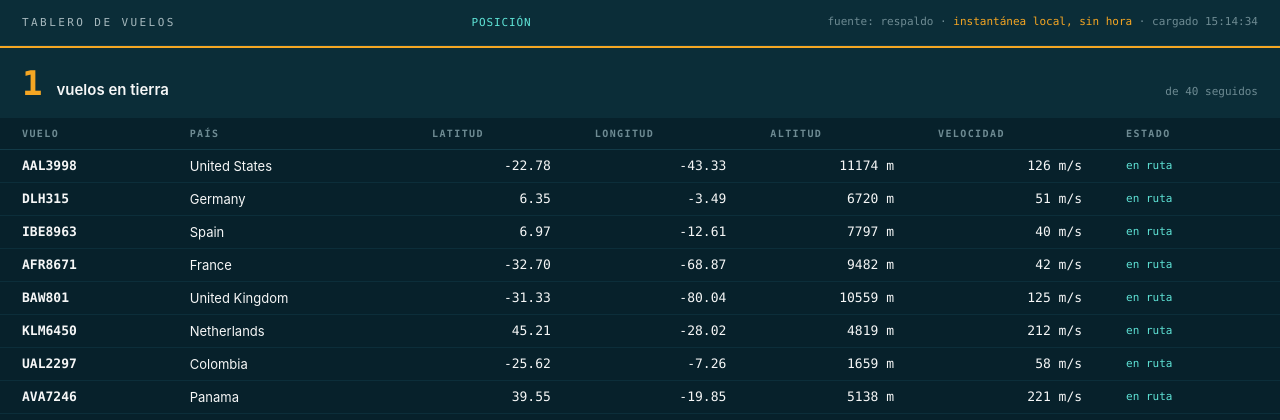
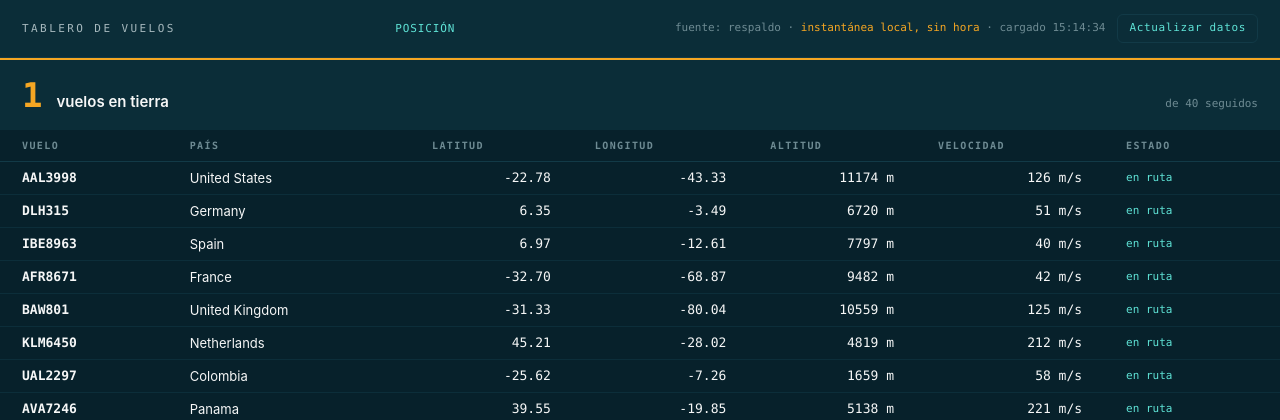
Before and after one commit to puntablanca/per-ep-tablero-vuelos, a FastAPI app: page /posicion in a window 1280 px wide. Shown: the top 420 px of the page. Run offline with FastAPI, Linux system fonts and the light colour scheme; data that the repository does not hold is empty.

Commit message:
feat: boton para actualizar los datos, con la hora al lado

```diff
--- a/app/main.py
+++ b/app/main.py
@@ -21,7 +21,7 @@ from app.opensky import obtener_vuelos
 logging.basicConfig(level=logging.INFO, format="%(levelname)s [%(name)s] %(message)s")
 
 BASE = Path(__file__).parent
-app = FastAPI(title="Tablero de vuelos", version="0.3.1")
+app = FastAPI(title="Tablero de vuelos", version="0.4.0")
 app.mount("/static", StaticFiles(directory=BASE / "static"), name="static")
 plantillas = Jinja2Templates(directory=str(BASE / "templates"))
 
--- a/app/static/estilo.css
+++ b/app/static/estilo.css
@@ -14,6 +14,13 @@ body{background:var(--fondo);color:var(--texto);font-family:var(--sans);font-siz
 /* la hora del dato es lo que distingue un tablero en vivo de uno congelado:
    cuando el dato ya no es fresco, o cuando no hay dato en vivo, se marca */
 .barra .fuente .viejo{color:var(--alerta)}
+.barra .fuente .refresco{
+  display:inline-block;margin-left:12px;padding:5px 11px;
+  border:1px solid var(--linea);border-radius:6px;
+  color:var(--acento);text-decoration:none;
+  font-family:var(--mono);font-size:11px;letter-spacing:.06em;
+}
+.barra .fuente .refresco:hover{border-color:var(--acento);background:rgba(95,227,214,.08)}
 .barra nav{display:flex;gap:16px}
 .barra nav a{font-family:var(--mono);font-size:11px;letter-spacing:.08em;
              text-transform:uppercase;color:var(--tenue);text-decoration:none}
--- a/app/templates/base.html
+++ b/app/templates/base.html
@@ -14,6 +14,10 @@
     {%- elif fuente is defined %} · <span class="viejo">instantánea local, sin hora</span>
     {%- endif %}
     · cargado {{ hora_de_carga() }}
+    {#- El boton es un enlace a la misma ruta, no JavaScript: la pagina se arma en el
+        servidor, asi que volver a pedirla ES actualizar los datos. Y usa la ruta actual,
+        para que cualquier vista nueva lo herede sin tocar nada. -#}
+    <a class="refresco" href="{{ request.url.path }}" title="Vuelve a consultar la fuente y actualiza la hora">Actualizar datos</a>
   </span>
 </div>
 {% block contenido %}{% endblock %}
```
Also changed, not shown: tests/test_vistas.py (+7 -0 lines), .github/workflows/tests.yml, CHANGELOG.md, README.md.
